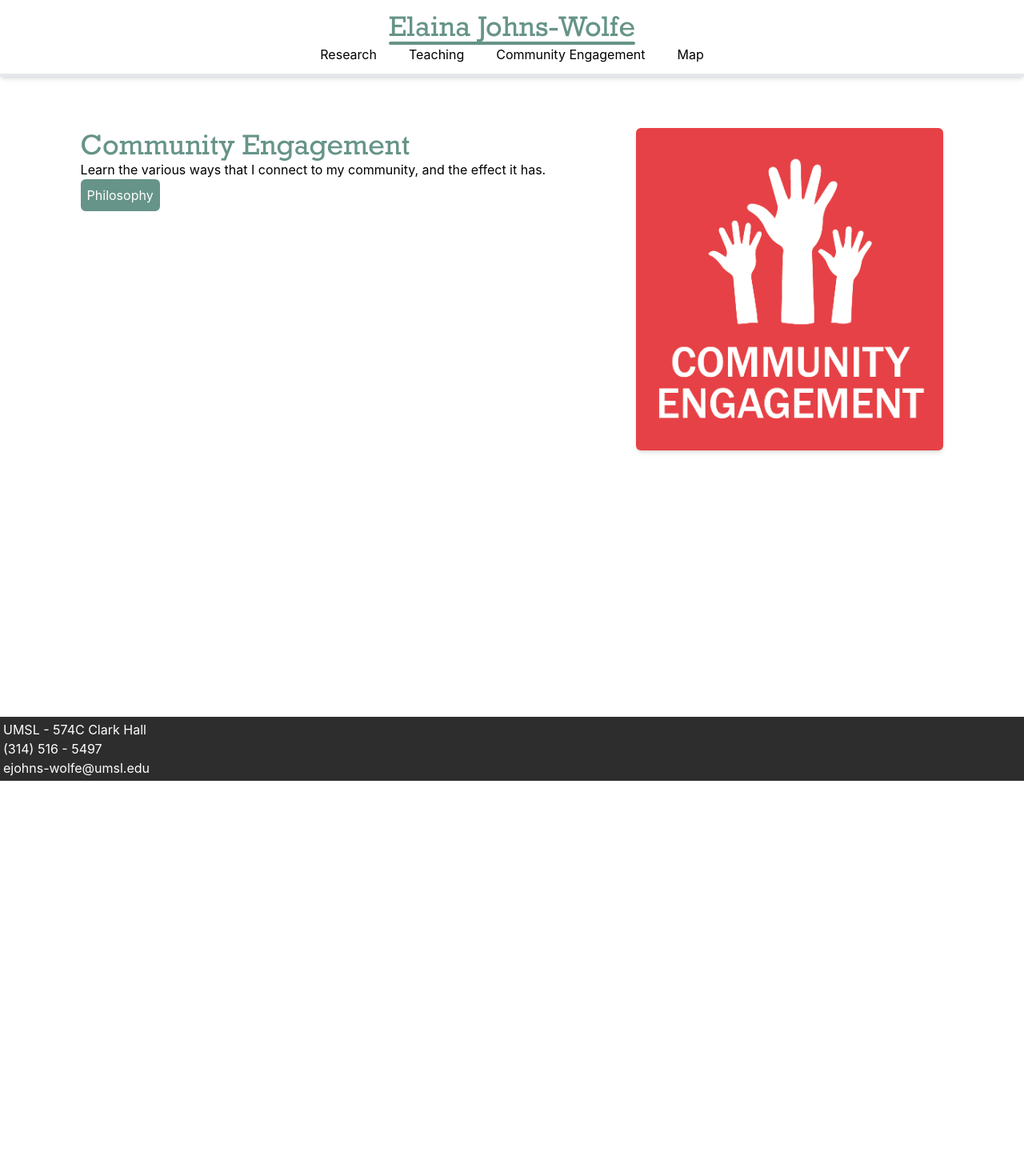
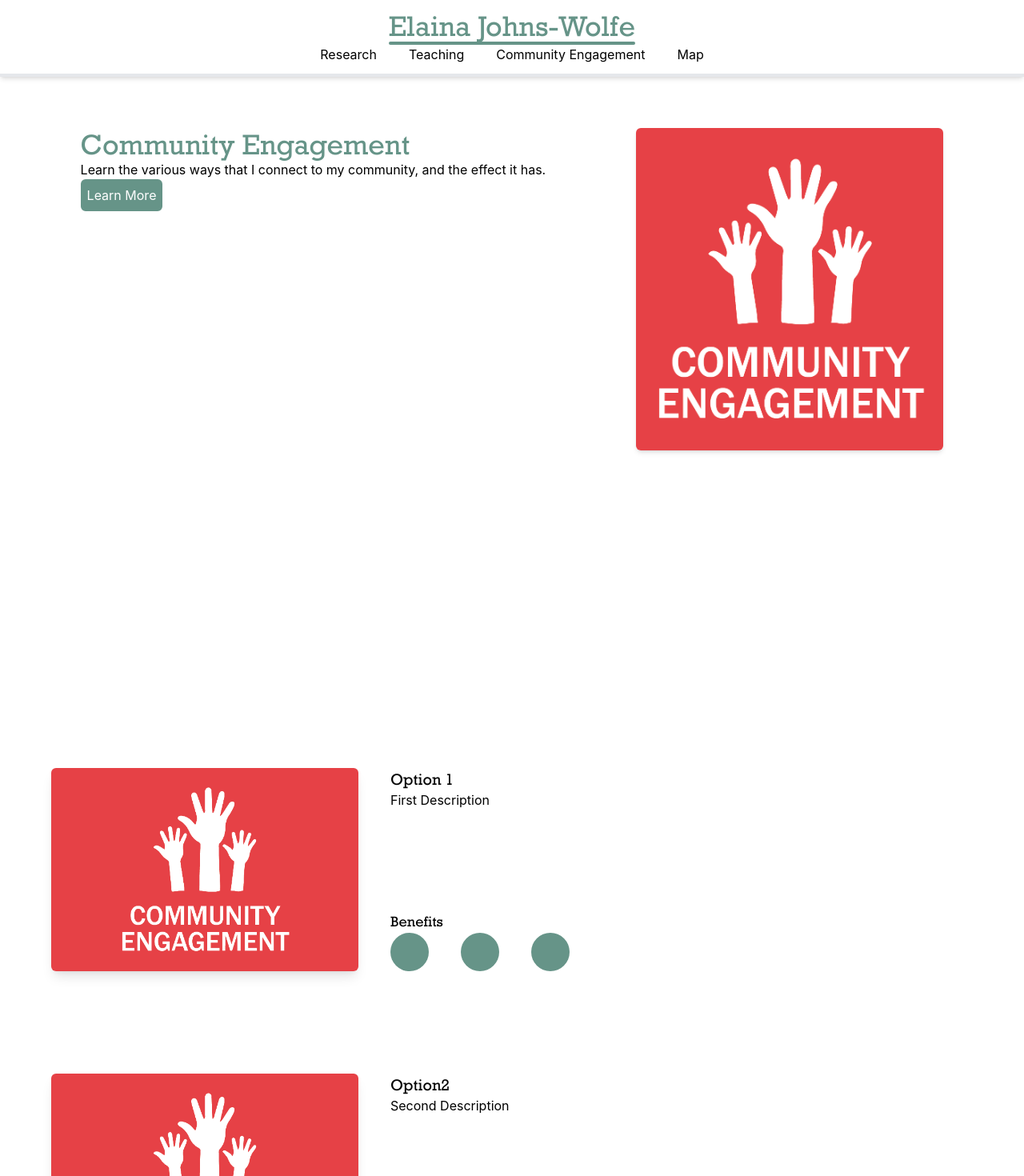
Before and after one commit to Cwoodard2/umsl-professor-web, a React (Create React App) app: page /CommunityEngagement in a window 1280 px wide. Shown: the top 1470 px of the page at 80% size. Before the commit the page ends 976 px from the top, so only its background shows below. Built offline with nearby package versions, Linux system fonts and the light colour scheme.

Commit message:
Added navigation component and research searchbar

```diff
--- /dev/null
+++ b/src/components/ComEngage.tsx
@@ -0,0 +1,26 @@
+import React from "react";
+import communityImage from '../images/communityengagement.png';
+
+const ComEngage = (props: any) => {
+    return (
+        <div className="flex flex-row p-16 gap-10">
+            <img src={communityImage} className="w-1/3 h-3/5 rounded-md shadow-lg object-cover" alt="Placeholder alt text"/>
+            <div className="flex flex-col justify-between">
+                <div>
+                    <h3 className="rockwell text-xl">{props.title}</h3>
+                    <p>{props.description}</p>
+                </div>
+                <div>
+                    <h4 className="rockwell text-lg">Benefits</h4>
+                    <div className="flex flex-row gap-10">
+                        <div className="rounded-full w-12 h-12 bg-webGreen"></div>
+                        <div className="rounded-full w-12 h-12 bg-webGreen"></div>
+                        <div className="rounded-full w-12 h-12 bg-webGreen"></div>
+                    </div>
+                </div>
+            </div>
+        </div>
+    );
+};
+
+export default ComEngage;
--- a/src/pages/CommunityEngagement.tsx
+++ b/src/pages/CommunityEngagement.tsx
@@ -1,6 +1,7 @@
 import React from "react";
 import {Link as A} from "react-scroll";
 import StandardPage from "../components/StandardPage";
+import ComEngage from "../components/ComEngage";
 import communityImage from '../images/communityengagement.png';
 
 const CommunityEngagement = () => {
@@ -10,12 +11,17 @@ const CommunityEngagement = () => {
                 <div className="flex flex-col">
                     <h1 className="text-webGreen rockwell text-4xl">Community Engagement</h1>
                     <p className="text-black">Learn the various ways that I connect to my community, and the effect it has.</p>
-                    <A to="" spy={true} smooth={true}>
-                        <button className="bg-webGreen border-webGreen border-4 p-1 rounded-md text-white">Philosophy</button>
-                    </A>
+                    <div>
+                        <A to="" spy={true} smooth={true}>
+                            <button className="bg-webGreen border-webGreen border-4 p-1 rounded-md text-white">Learn More</button>
+                        </A>
+                    </div>
                 </div>
                 <img src={communityImage} className="w-1/3 h-3/5 rounded-md shadow-md object-cover" alt="Elaina Johns-Wolfe"></img>
             </div>
+            <ComEngage title="Option 1" description="First Description"/>
+            <ComEngage title="Option2" description="Second Description"/>
+            <ComEngage title="Option 3" description="Third Description"/>
         </StandardPage>
     );
 };
--- a/src/pages/Research.tsx
+++ b/src/pages/Research.tsx
@@ -2,6 +2,7 @@ import React from "react";
 import StandardPage from "../components/StandardPage";
 import researchImage from '../images/research2.jpeg';
 import ResearchItems from "../components/ResearchItems";
+import SearchBar from "../components/Searchbar";
 
 const Research = () => {
     return (
@@ -10,6 +11,7 @@ const Research = () => {
                 <div className="flex flex-col">
                     <h1 className="text-webGreen rockwell text-4xl">Research</h1>
                     <p className="text-black">Discover the research that I partake in and the potential effects of it.</p>
+                    <SearchBar />
                 </div>
                 <img src={researchImage} className="w-1/3 h-3/5 rounded-md shadow-md object-cover" alt="Elaina Johns-Wolfe"></img>
             </div>
```
